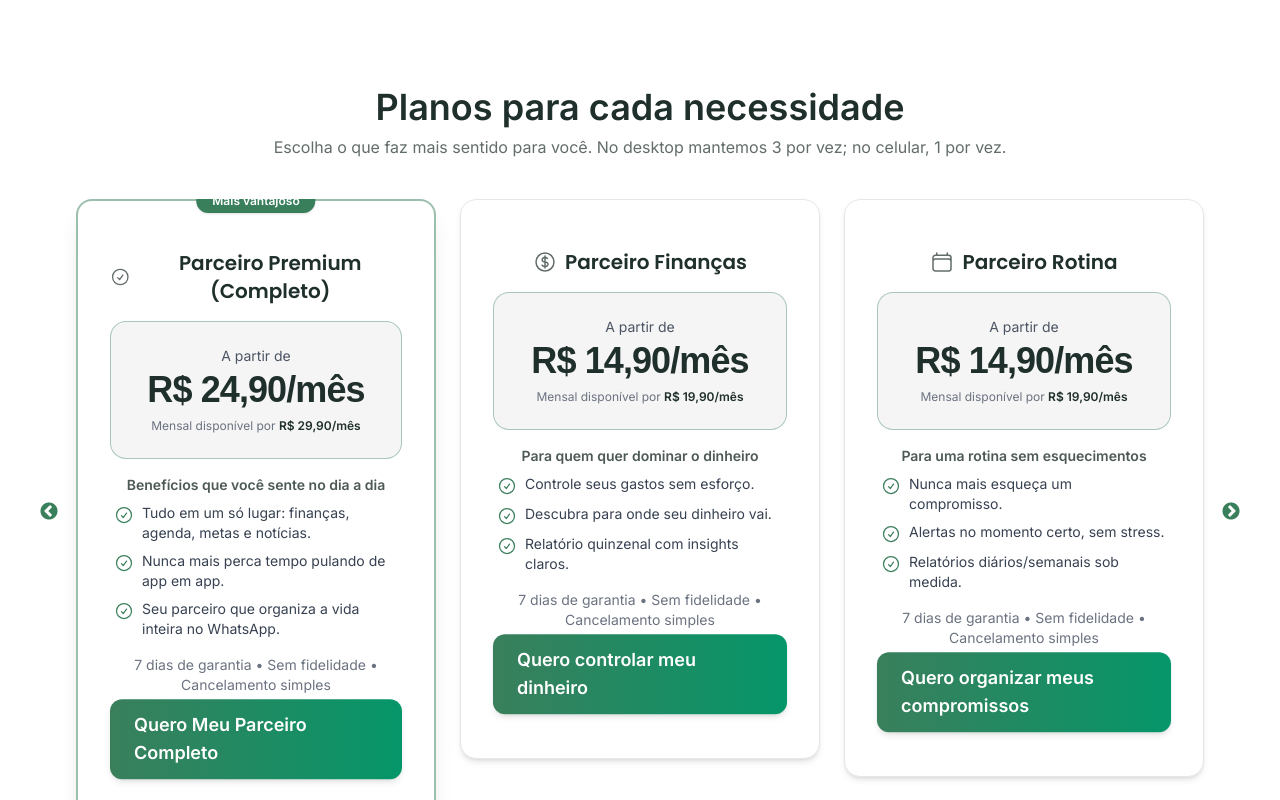
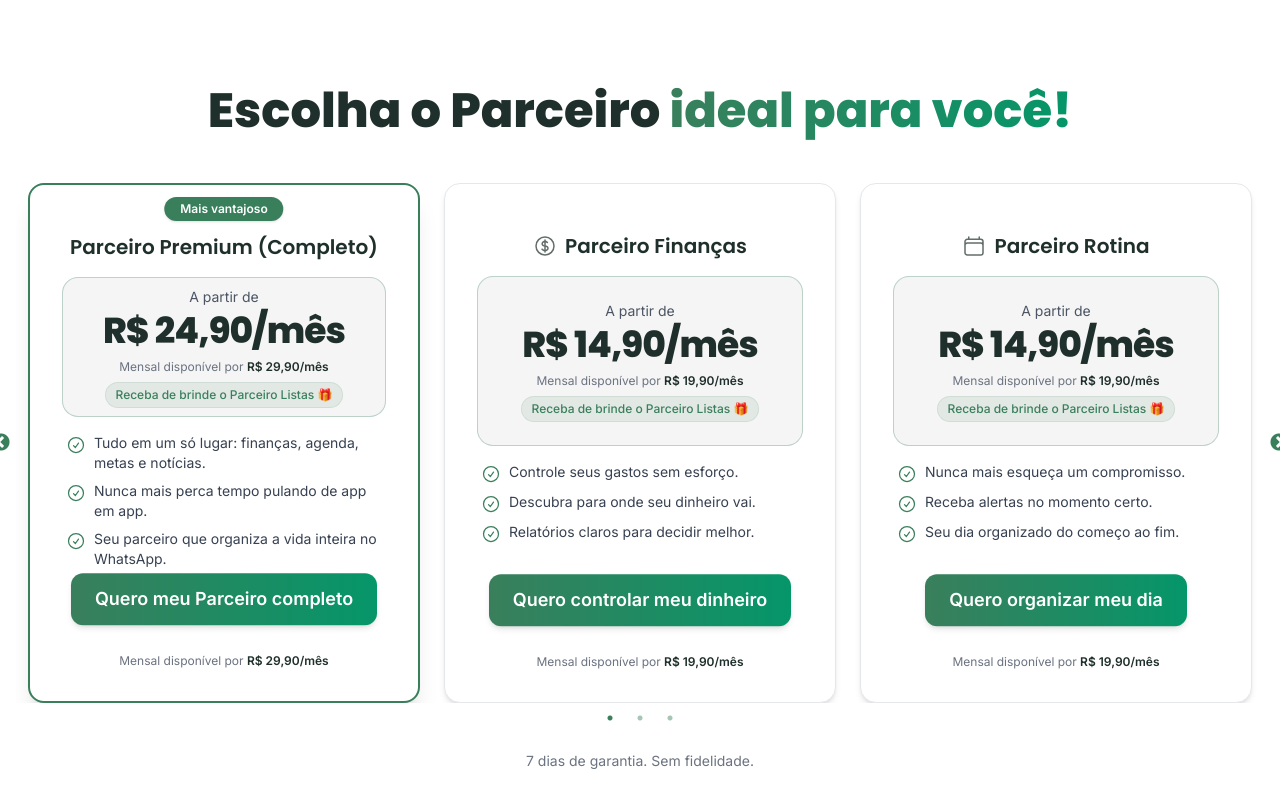
Before and after one commit to herick25/Site-Parceiro-IA, a React (Vite) app: page / in a window 1280 px wide. Shown: the part 3660-4460 px from the top of the page. Built offline with nearby package versions, Linux system fonts and the light colour scheme.

Commit message:
ajuste plans

```diff
--- a/src/sections/Plans.jsx
+++ b/src/sections/Plans.jsx
@@ -9,8 +9,6 @@ import {
   FlagIcon,
   CheckCircleIcon,
 } from "@heroicons/react/24/outline";
-import "slick-carousel/slick/slick.css";
-import "slick-carousel/slick/slick-theme.css";
 
 export default function Plans() {
   const PRICES = {
@@ -24,85 +22,82 @@ export default function Plans() {
       title: "Parceiro Premium (Completo)",
       price: PRICES.premium.annual,
       monthly: PRICES.premium.monthly,
-      highlight: true,
-      icon: CheckCircleIcon,
-      bulletsTitle: "Benefícios que você sente no dia a dia",
       features: [
         "Tudo em um só lugar: finanças, agenda, metas e notícias.",
         "Nunca mais perca tempo pulando de app em app.",
         "Seu parceiro que organiza a vida inteira no WhatsApp.",
       ],
-      cta: "Quero Meu Parceiro Completo",
+      cta: "Quero meu Parceiro completo",
+      highlight: true,
     },
     {
-      key: "financeiro",
+      key: "financas",
       title: "Parceiro Finanças",
       price: PRICES.basic.annual,
       monthly: PRICES.basic.monthly,
-      icon: CurrencyDollarIcon,
-      bulletsTitle: "Para quem quer dominar o dinheiro",
       features: [
         "Controle seus gastos sem esforço.",
         "Descubra para onde seu dinheiro vai.",
-        "Relatório quinzenal com insights claros.",
+        "Relatórios claros para decidir melhor.",
       ],
       cta: "Quero controlar meu dinheiro",
+      icon: CurrencyDollarIcon,
     },
     {
       key: "rotina",
       title: "Parceiro Rotina",
       price: PRICES.basic.annual,
       monthly: PRICES.basic.monthly,
-      icon: CalendarIcon,
-      bulletsTitle: "Para uma rotina sem esquecimentos",
       features: [
         "Nunca mais esqueça um compromisso.",
-        "Alertas no momento certo, sem stress.",
-        "Relatórios diários/semanais sob medida.",
+        "Receba alertas no momento certo.",
+        "Seu dia organizado do começo ao fim.",
       ],
-      cta: "Quero organizar meus compromissos",
+      cta: "Quero organizar meu dia",
+      icon: CalendarIcon,
+    },
+    {
+      key: "noticias",
+      title: "Parceiro Notícias",
+      price: PRICES.basic.annual,
+      monthly: PRICES.basic.monthly,
+      features: [
+        "Receba só as notícias de seu interesse.",
+        "Pare de perder tempo com excesso de informação.",
+        "Resumos rápidos.",
+      ],
+      cta: "Quero só o que importa",
+      icon: NewspaperIcon,
     },
     {
       key: "metas",
       title: "Parceiro Metas",
       price: PRICES.basic.annual,
       monthly: PRICES.basic.monthly,
+      features: [
+        "Tire suas metas do papel.",
+        "Acompanhe o progresso sem esforço.",
+        "Pequenas vitórias que mantêm você no ritmo.",
+      ],
+      cta: "Quero tirar metas do papel",
       icon: FlagIcon,
-      bulletsTitle: "Disciplina com leveza",
-      features: [
-        "Defina objetivos em linguagem natural.",
-        "Acompanhe o progresso automaticamente.",
-        "Parabéns e reforço quando você evolui.",
-      ],
-      cta: "Quero bater minhas metas",
-    },
-    {
-      key: "listas",
-      title: "Parceiro Listas",
-      price: PRICES.basic.annual,
-      monthly: PRICES.basic.monthly,
-      icon: NewspaperIcon,
-      bulletsTitle: "Tudo organizado, sem bagunça",
-      features: [
-        "Listas de compras, estudos, filmes e mais.",
-        "Marque, conclua, delete — simples e rápido.",
-        "Crie novas listas quando precisar.",
-      ],
-      cta: "Quero minhas listas organizadas",
     },
   ];
 
+  // Desktop: 3 (sem mudanças)
+  // Tablet: 2 (sem mudanças)
+  // Mobile: 1, centralizado, sem variableWidth
   const sliderSettings = {
     dots: true,
     arrows: true,
     infinite: false,
     speed: 500,
-    slidesToShow: 3,           // desktop
+    slidesToShow: 3,           // PC igual
     slidesToScroll: 1,
     centerMode: false,
-    adaptiveHeight: false,     // evita “salto” de altura entre slides
+    adaptiveHeight: false,
     responsive: [
-      { breakpoint: 1024, settings: { slidesToShow: 2, arrows: true, centerMode: false } }, // tablet
+      { breakpoint: 1024, settings: { slidesToShow: 2, arrows: true, centerMode: false } }, // tablet igual
       {
         breakpoint: 768,
         settings: {
@@ -110,7 +105,7 @@ export default function Plans() {
           arrows: false,
           centerMode: false,
           variableWidth: false,
-          adaptiveHeight: false, // manter estável no mobile também
+          adaptiveHeight: true,
         },
       },
     ],
@@ -123,72 +118,86 @@ export default function Plans() {
     </li>
   );
 
-  const PlanCard = ({ plan }) => (
-    <div className="px-3 w-full max-w-[420px] md:max-w-none mx-auto h-full">
-      <article
-        className={[
-          "relative rounded-2xl bg-white",
-          plan.highlight ? "border-2 border-menta/50 shadow-xl" : "border border-gray-200 shadow-md hover:shadow-lg",
-          "grid grid-rows-[auto_auto_1fr_auto_auto] gap-4",
-          "w-full h-full min-h-[560px] md:min-h-[520px]",
-          "p-8 pt-12",
-        ].join(" ")}
+  return (
+    <section id="planos" className="py-20 bg-white px-4 scroll-mt-24" data-aos="fade-up">
+      <div className="max-w-7xl mx-auto">
+        {/* Header */}
+        <div className="mb-12">
+          <h2 className="text-center text-3xl sm:text-5xl font-extrabold font-poppins text-escuro">
+            Escolha o Parceiro{" "}
+            <span className="bg-gradient-to-r from-menta to-emerald-600 bg-clip-text text-transparent">
+              ideal para você!
+            </span>
+          </h2>
+        </div>
+
+        {/* Carrossel */}
+        <Slider {...sliderSettings}>
+          {plans.map((plan) => (
+            // width total no mobile para evitar esmagar; no desktop/tablet segue como antes
+            <div key={plan.key} className="px-3 w-full max-w-[420px] md:max-w-none mx-auto">
+              <div
+                className={`relative overflow-visible rounded-2xl p-8 pt-12 bg-white
+                            ${plan.highlight ? "border-2 border-menta shadow-xl" : "border border-gray-200 shadow-md hover:shadow-lg"}
+                            grid grid-rows-[auto_auto_1fr_auto_auto] gap-4
+                            w-full
+                            h-auto md:h-[520px]`}  // mobile: natural; PC: altura como antes
               >
+                {/* Badge apenas no Premium */}
                 {plan.highlight && (
-          <span className="absolute left-1/2 -translate-x-1/2 -top-3 bg-menta text-white text-xs font-semibold px-4 py-1 rounded-full shadow">
+                  <span className="absolute left-1/2 -translate-x-1/2 top-3 bg-menta text-white text-xs font-semibold px-4 py-1 rounded-full shadow">
                     Mais vantajoso
                   </span>
                 )}
 
-        <h3 className="text-lg md:text-xl font-poppins font-semibold text-escuro flex items-center gap-2 justify-center text-center">
+                {/* Título */}
+                <h3 className="text-xl font-poppins font-semibold text-escuro flex items-center gap-2 justify-center text-center">
                   {plan.icon && <plan.icon className="w-6 h-6 text-escuro/70" />}
                   {plan.title}
                 </h3>
 
-        <div className="rounded-2xl border border-menta/40 bg-gelo p-6 text-center min-h-[96px] flex flex-col items-center justify-center">
-          <div className="text-xs md:text-sm text-gray-600 mb-1">A partir de</div>
-          <div className="text-2xl md:text-4xl font-extrabold font-montserrat text-escuro whitespace-nowrap leading-tight tracking-tight">
+                {/* Preço (com brinde dentro) */}
+                <div className="rounded-2xl border border-menta/30 bg-gelo p-6 text-center min-h-[100px] flex flex-col items-center justify-center">
+                  <div className="text-sm text-gray-600 mb-1">A partir de</div>
+                  <div className="text-3xl md:text-4xl font-extrabold font-poppins text-escuro whitespace-nowrap leading-tight tracking-tight">
                     {plan.price}
                   </div>
-          <p className="text-[11px] md:text-xs text-gray-500 mt-2">
-            Mensal disponível por <span className="font-semibold text-escuro">{plan.monthly}</span>
+
+                  {/* Mensal dentro do bloco */}
+                  <p className="text-xs text-gray-500 mt-2">
+                    Mensal disponível por{" "}
+                    <span className="font-semibold text-escuro">{plan.monthly}</span>
                   </p>
+
+                  {/* Brinde destacado */}
+                  <span className="mt-2 inline-flex items-center gap-1 text-xs font-medium text-menta bg-menta/10 ring-1 ring-menta/20 px-2.5 py-1 rounded-full">
+                    Receba de brinde o Parceiro Listas 🎁
+                  </span>
                 </div>
 
-        <div className="px-1">
-          <div className="text-xs md:text-sm font-semibold text-escuro/80 mb-2 text-center">{plan.bulletsTitle}</div>
-          <ul className="space-y-2">
+                {/* Features */}
+                <ul className="space-y-2 text-left px-1">
                   {plan.features.map((f, i) => (
                     <Feature key={i}>{f}</Feature>
                   ))}
                 </ul>
+
+                {/* CTA */}
+                <div className="flex justify-center items-end">
+                  <ModernCTA>{plan.cta}</ModernCTA>
                 </div>
 
-        <div className="text-center text-xs md:text-sm text-gray-500">
-          7 dias de garantia • Sem fidelidade • Cancelamento simples
+                {/* Mensal no rodapé (reforço) */}
+                <p className="text-xs text-gray-500 text-center">
+                  Mensal disponível por{" "}
+                  <span className="font-semibold text-escuro">{plan.monthly}</span>
+                </p>
               </div>
-
-        <div className="flex justify-center">
-          <ModernCTA as="a" href="#contato">{plan.cta}</ModernCTA>
             </div>
-      </article>
-    </div>
-  );
-
-  return (
-    <section id="planos" className="py-20 px-4 bg-white" data-aos="fade-up" aria-label="Planos de assinatura">
-      <div className="max-w-6xl mx-auto">
-        <div className="text-center mb-10">
-          <h2 className="text-3xl md:text-4xl font-semibold text-escuro">Planos para cada necessidade</h2>
-          <p className="mt-2 text-escuro/70">Escolha o que faz mais sentido para você. No desktop mantemos 3 por vez; no celular, 1 por vez.</p>
-        </div>
-
-        <Slider {...sliderSettings}>
-          {plans.map((plan) => (
-            <PlanCard key={plan.key} plan={plan} />
           ))}
         </Slider>
 
+        {/* Rodapé */}
         <div className="mt-12 text-sm text-gray-500 text-center font-inter">
           7 dias de garantia. Sem fidelidade.
         </div>
```
Lines whose indentation alone changed are shown as unchanged.
